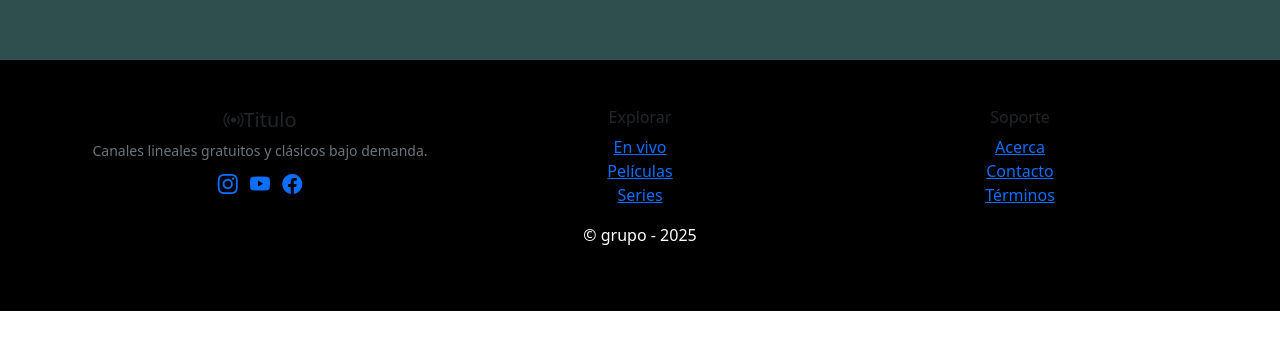
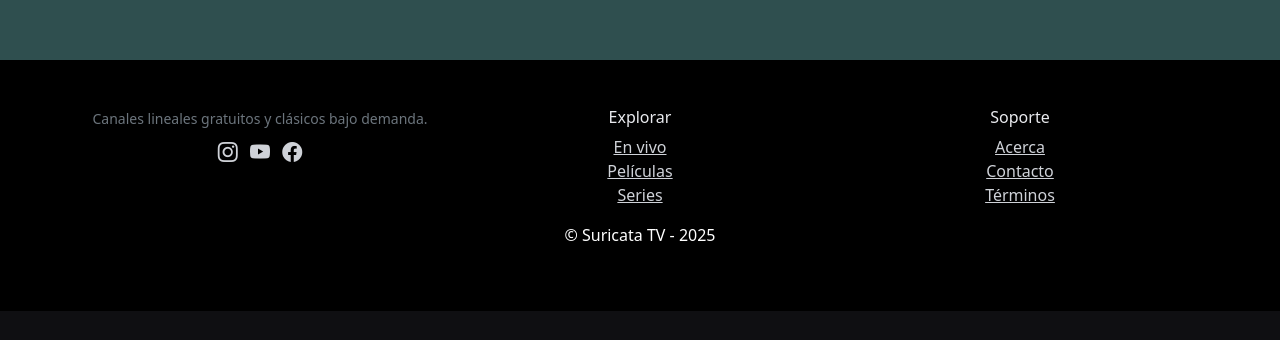
Before and after one commit to rubendevlop/proyecto-streaming, a plain HTML site: page page/footer.html in a window 1280 px wide. Shown: the part 460-800 px from the top of the page. Drawn offline with nearby package versions, Linux system fonts and the light colour scheme.

Commit message:
Agregue el root a la carpeta styles.css, agregue la imagen de logo a una carpeta assets y modifique los colores de los links y el fondo del footer

```diff
--- a/css/styles.css
+++ b/css/styles.css
@@ -1,3 +1,59 @@
+ :root {
+    /* ========= Texto ========= */
+    --text-100: #ffffff;   /* blanco puro */
+    --text-200: #e9eaee;   /* body */
+    --text-300: #cfd2d8;   /* nav links */
+    --text-400: #a9aeb8;   /* chips / guide-times */
+    --text-500: #9aa0a9;   /* detalles / link-soft */
+
+    /* ======= Brand & Accents ======= */
+    --brand-accent:  #7dd3fc; /* marca */
+    --accent-primary:#22d3ee; /* btn-primary / acento cian */
+    --accent-danger: #ef4444; /* alertas / botón cerrar activo */
+
+    /* ========= Superficies (modo oscuro) ========= */
+    --bg-950: #111217; /* footer */
+    --bg-925: #0f0f12; /* body base */
+    --bg-900: #0b0c0f; /* paneles profundos */
+    --bg-870: #1a1b22; /* gradiente hero (arriba) */
+    --bg-860: #16171c; /* tile */
+    --bg-850: #15161a; /* header / contenedores */
+    --bg-820: #1e2028; /* chip */
+    --bg-810: #23252e; /* borde tile */
+    --bg-808: #262831; /* separadores */
+    --bg-806: #272a33; /* borde alterno */
+    --bg-804: #2b2e37; /* hover / soft surface */
+    --bg-802: #2d2f39; /* scrollbar thumb */
+
+    /* ========= Bordes ========= */
+    --border-100: #23252e; /* tile */
+    --border-200: #262831; /* separadores generales */
+    --border-300: #2b2e37; /* chip / hover btn-outline */
+    --border-400: #464954; /* btn-outline-light */
+
+    /* ========= Gradientes Promo ========= */
+    --promo-grad-a: #6a11cb; /* violeta */
+    --promo-grad-b: #2575fc; /* azul */
+
+    /* ========= Alphas / efectos ========= */
+    --alpha-white-85: rgba(255,255,255,.85);
+    --alpha-white-25: rgba(255,255,255,.25);
+    --alpha-white-15: rgba(255,255,255,.15);
+    --alpha-white-12: rgba(255,255,255,.12);
+    --alpha-white-08: rgba(255,255,255,.08);
+    --alpha-white-06: rgba(255,255,255,.06);
+    --alpha-shadow:   rgba(20,24,35,.35);
+
+    /* ========= Bridge con Bootstrap ========= */
+    --bs-body-bg:        var(--bg-925);
+    --bs-body-color:     var(--text-200);
+    --bs-border-color:   var(--border-200);
+    --bs-primary:        var(--accent-primary);
+    --bs-primary-rgb:    34, 211, 238;    /* #22d3ee */
+    --bs-link-color:     var(--brand-accent);
+    --bs-link-hover-color: var(--text-100);
+  }
+
 .pruebamain{
  height: 65vh;
  background-color: darkslategray;
@@ -5,3 +61,13 @@
 .pruebafooter{
  background-color: black;
 }
+footer{
+ background-color: var(--bg-950);
+}
+.footerlinks{
+ color: var(--text-300);
+}
+.footerimg{
+ width: 100%;
+ height: auto;
+}
--- a/page/footer.html
+++ b/page/footer.html
@@ -16,13 +16,13 @@
     <section class="container">
      <div class="row gy-4" aria-labelledby="ft-brand">
      <div class="col-12 col-lg-4 text-center">
-      <h3 id="ft-brand" class="h5 mb-2"><i class="bi bi-broadcast"></i>Titulo</h3>
+      <!-- <img src="../assets/logosuricatatv.png" alt="suricata TV" class="footerimg"> -->
       <p class="text-secondary small mb-2">Canales lineales gratuitos y clásicos bajo demanda.</p>
           <nav aria-label="Redes sociales">
             <ul class="list-inline m-0">
-              <li class="list-inline-item"><a href="#" class="link-soft" data-bs-toggle="modal" data-bs-target="#modalSocial"><i class="bi bi-instagram fs-5"></i><span class="visually-hidden">Instagram</span></a></li>
-              <li class="list-inline-item"><a href="#" class="link-soft" data-bs-toggle="modal" data-bs-target="#modalSocial"><i class="bi bi-youtube fs-5"></i><span class="visually-hidden">YouTube</span></a></li>
-              <li class="list-inline-item"><a href="#" class="link-soft" data-bs-toggle="modal" data-bs-target="#modalSocial"><i class="bi bi-facebook fs-5"></i><span class="visually-hidden">Facebook</span></a></li>
+              <li class="list-inline-item"><a href="#" class="link-soft footerlinks" data-bs-toggle="modal" data-bs-target="#modalSocial"><i class="bi bi-instagram fs-5"></i><span class="visually-hidden">Instagram</span></a></li>
+              <li class="list-inline-item"><a href="#" class="link-soft footerlinks" data-bs-toggle="modal" data-bs-target="#modalSocial"><i class="bi bi-youtube fs-5"></i><span class="visually-hidden">YouTube</span></a></li>
+              <li class="list-inline-item"><a href="#" class="link-soft footerlinks" data-bs-toggle="modal" data-bs-target="#modalSocial"><i class="bi bi-facebook fs-5"></i><span class="visually-hidden">Facebook</span></a></li>
             </ul>
           </nav>
      </div>
@@ -30,9 +30,9 @@
         <nav>
           <h3 id="ft-explorar" class="h6">Explorar</h3>
           <ul class="list-unstyled">
-            <li><a class="link-soft" href="#" data-bs-toggle="modal" data-bs-target="#modalNav">En vivo</a></li>
-            <li><a class="link-soft" href="#" data-bs-toggle="modal" data-bs-target="#modalNav">Películas</a></li>
-            <li><a class="link-soft" href="#" data-bs-toggle="modal" data-bs-target="#modalNav">Series</a></li>
+            <li><a class="link-soft footerlinks" href="#" data-bs-toggle="modal" data-bs-target="#modalNav">En vivo</a></li>
+            <li><a class="link-soft footerlinks" href="#" data-bs-toggle="modal" data-bs-target="#modalNav">Películas</a></li>
+            <li><a class="link-soft footerlinks" href="#" data-bs-toggle="modal" data-bs-target="#modalNav">Series</a></li>
           </ul>
         </nav>
      </div>
@@ -40,9 +40,9 @@
       <nav>
           <h3 id="ft-soporte" class="h6">Soporte</h3>
           <ul class="list-unstyled">
-            <li><a class="link-soft" href="#" data-bs-toggle="modal" data-bs-target="#modalAbout">Acerca</a></li>
-            <li><a class="link-soft" href="#" data-bs-toggle="modal" data-bs-target="#modalContact">Contacto</a></li>
-            <li><a class="link-soft" href="#" data-bs-toggle="modal" data-bs-target="#modalTerms">Términos</a></li>
+            <li><a class="link-soft footerlinks" href="#" data-bs-toggle="modal" data-bs-target="#modalAbout">Acerca</a></li>
+            <li><a class="link-soft footerlinks" href="#" data-bs-toggle="modal" data-bs-target="#modalContact">Contacto</a></li>
+            <li><a class="link-soft footerlinks" href="#" data-bs-toggle="modal" data-bs-target="#modalTerms">Términos</a></li>
           </ul>
         </nav>
      </div>
@@ -51,7 +51,7 @@
     <section class="container">
      <div class="row">
       <div class="col-12 text-center">
-       <p class="text-white">&copy; grupo - 2025</p>
+       <p class="text-white">&copy; Suricata TV - 2025</p>
       </div>
      </div>
     </section>
```
Also changed, not shown: assets/logosuricatatv.png (added).
